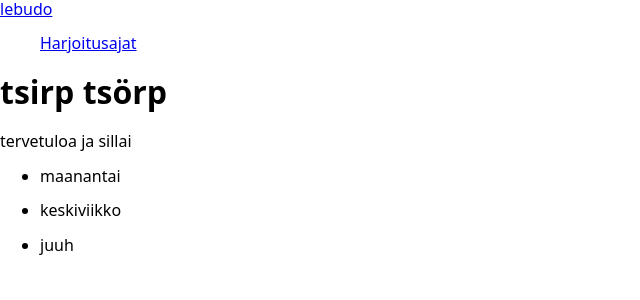
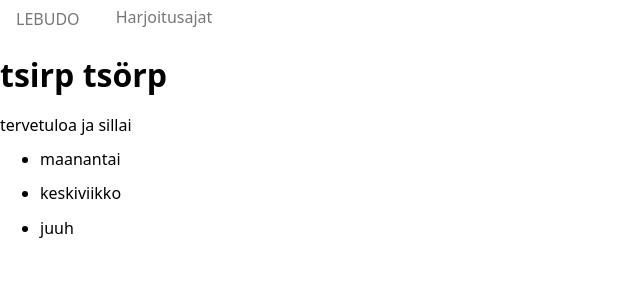
Before and after one commit to lime/lebudo, a Jekyll site: the page built from harjoitusajat.markdown, in a window 1280 px wide. Shown: the top 300 px of the page, without its empty margins (0-640 px from the left). Built offline with Jekyll 4.4.1, drawn with Linux system fonts in a browser that asks for light colours; nearby versions of some CDN libraries.

Commit message:
Add some styles to the navbar using Pure

```diff
--- a/_includes/navbar.html
+++ b/_includes/navbar.html
@@ -1,16 +1,16 @@
-<nav>
-  <a href="{{ site.url }}">
+<nav class="pure-menu pure-menu-horizontal">
+  <a href="{{ site.url }}" class="pure-menu-heading pure-menu-link">
     {{ site.title }}
   </a>
-  <section>
-    <ul>
-      {% for page in site.pages %}
-        {% if page.title %}
-          <a href="{{ page.url | relative_url }}">
+  <ul class="pure-menu-list">
+    {% for page in site.pages %}
+      {% if page.title %}
+        <li class"pure-menu-item">
+          <a href="{{ page.url | relative_url }}" class="pure-menu-link">
             {{ page.title | escape }}
           </a>
-        {% endif %}
-      {% endfor %}
-    </ul>
-  </section>
+        </li>
+      {% endif %}
+    {% endfor %}
+  </ul>
 </nav>
```
